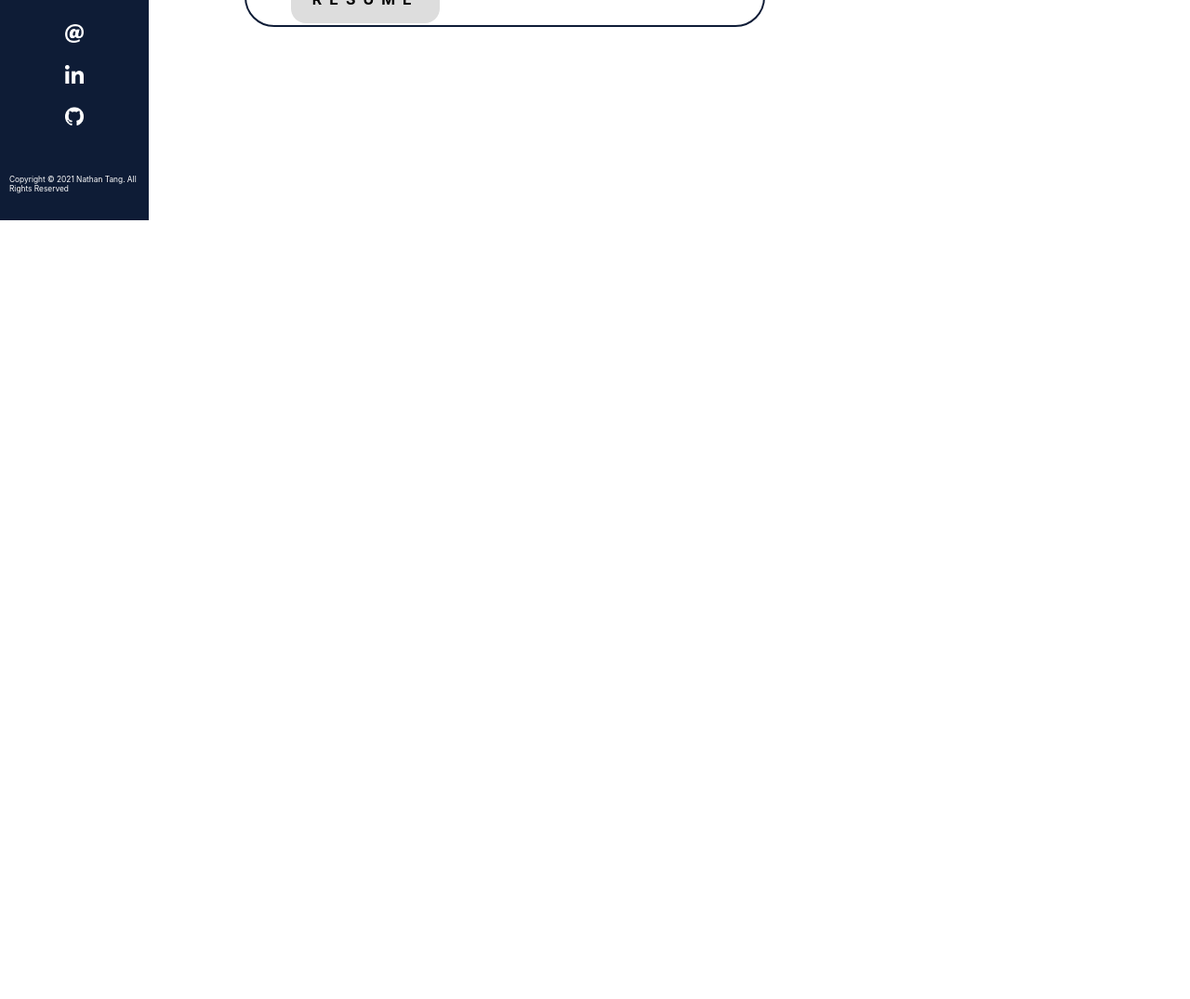
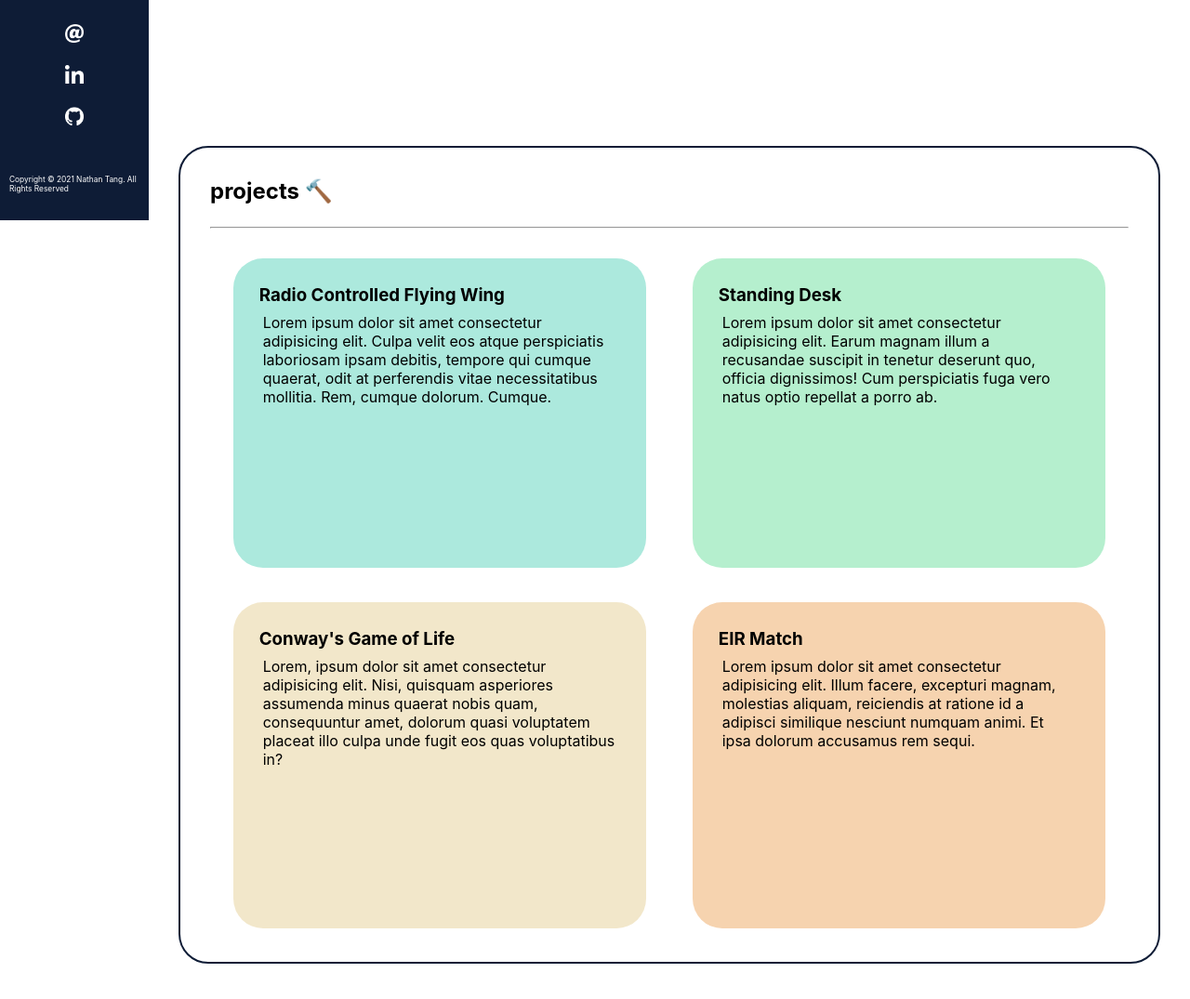
Before and after one commit to felipeGarciaDiaz/nathan-t, a plain HTML site: page index.html in a window 1280 px wide. Shown: the part 563-1638 px from the top of the page at 93% size. Before the commit the page ends 800 px from the top, so only its background shows below. Drawn offline with Linux system fonts and the light colour scheme.

Commit message:
project section skeleton added

```diff
--- a/index.html
+++ b/index.html
@@ -19,7 +19,7 @@
             <div class="navbar nav-place">
                 <ul>
                     <li><a href="">about</a></li>
-                    <li><a href="">projects</a></li>
+                    <li><a href="#projectid">projects</a></li>
                     <li><a href="">illustration</a></li>
                     <li><a href="">contact</a></li>
                 </ul>
@@ -56,6 +56,44 @@
             </div>
             <img src="images/dp.PNG" alt="photo of nathan tang" height="320px" width="250px">
         </section>
+        <section class="projects">
+            <h2 id="projectid" class="subheadings">projects 🔨</h2>
+            <hr>
+            <div class="project-grid">
+                <div class="projcard proj1">
+                    <h3 class="proj-title">Radio Controlled Flying Wing</h3>
+                    <p class="description">
+                        Lorem ipsum dolor sit amet consectetur adipisicing elit. Culpa velit eos atque perspiciatis
+                        laboriosam ipsam debitis, tempore qui cumque quaerat, odit at perferendis vitae necessitatibus
+                        mollitia. Rem, cumque dolorum. Cumque.
+                    </p>
+                </div>
+                <div class="projcard proj2">
+                    <h3 class="proj-title">Standing Desk</h3>
+                    <p class="description">
+                        Lorem ipsum dolor sit amet consectetur adipisicing elit. Earum magnam illum a recusandae
+                        suscipit in tenetur deserunt quo, officia dignissimos! Cum perspiciatis fuga vero natus optio
+                        repellat a porro ab.
+                    </p>
+                </div>
+                <div class="projcard proj3">
+                    <h3 class="proj-title">Conway's Game of Life</h3>
+                    <p class="description">
+                        Lorem, ipsum dolor sit amet consectetur adipisicing elit. Nisi, quisquam asperiores assumenda
+                        minus quaerat nobis quam, consequuntur amet, dolorum quasi voluptatem placeat illo culpa unde
+                        fugit eos quas voluptatibus in?
+                    </p>
+                </div>
+                <div class="projcard proj4">
+                    <h3 class="proj-title">EIR Match</h3>
+                    <p class="description">
+                        Lorem ipsum dolor sit amet consectetur adipisicing elit. Illum facere, excepturi magnam,
+                        molestias aliquam, reiciendis at ratione id a adipisci similique nesciunt numquam animi. Et ipsa
+                        dolorum accusamus rem sequi.
+                    </p>
+                </div>
+            </div>
+        </section>
     </main>
 </body>
 
--- a/styles.css
+++ b/styles.css
@@ -63,12 +63,6 @@ section img {
     width: 100%;
 }
 
-.bar {
-    display: flex;
-    justify-content: center;
-    width: 100%;
-}
-
 .navbar ul li {
     position: relative;
     text-align: center;
@@ -130,7 +124,8 @@ section img {
     justify-content: space-evenly;
     align-items: center;
     padding: 5em 0;
-    height: 50em;
+    height: 40em;
+    margin-bottom: 3em;
 }
 
 .intro-card {
@@ -138,9 +133,9 @@ section img {
     flex-direction: column;
     justify-content: center;
     padding: 2em 3em;
-    height: 60%;
+    height: 70%;
     width: 50%;
-    background: white;
+    background: #fff;
     border: 2px #0E1C36 solid;
     border-radius: 2em;
 
@@ -148,15 +143,75 @@ section img {
 }
 
 .introduction {
-    font-size: 3em;
+    font-size: 2em;
 }
 
 .intro-text {
-    font-size: 1.2em;
+    font-size: 1em;
     color: gray;
     padding: 1em 0;
 }
 
+.projects {
+    height: 55em;
+    margin: 5em 2em;
+    padding: 2em 2em 0 2em;
+    background: #fff;
+    border: 2px #0E1C36 solid;
+    border-radius: 2em;
+}
+
+.project-grid {
+    display: grid;
+    grid-template-columns: 50% 50%;
+    grid-template-rows: auto;
+    grid-template-areas:
+    "proj1 proj2"
+    "proj3 proj4";
+
+    width: 100%;
+    height: 90%;
+}
+
+.projcard {
+    width: 90%;
+    height: 90%;
+    margin: 2em;
+    justify-self: center;
+    border-radius: 2em;
+}
+
+.proj1 {
+    grid-area: proj1;
+    background: #ACE9DD;
+}
+
+.proj2 {
+    grid-area: proj2;
+    background: #B5EFCE;
+}
+
+.proj3 {
+    grid-area: proj3;
+    background: #F2E7CA;
+}
+
+.proj4 {
+    grid-area: proj4;
+    background: #F6D3AF
+}
+
+.proj-title {
+    margin: 1.5em 0 0 1.5em;
+}
+
+.description {
+    padding: 0.5em 2em;
+}
+
+.subheadings {
+    margin-bottom: 1em;
+}
 #resume::after {
     content: "";;
     background-color: #FF914D;
```
